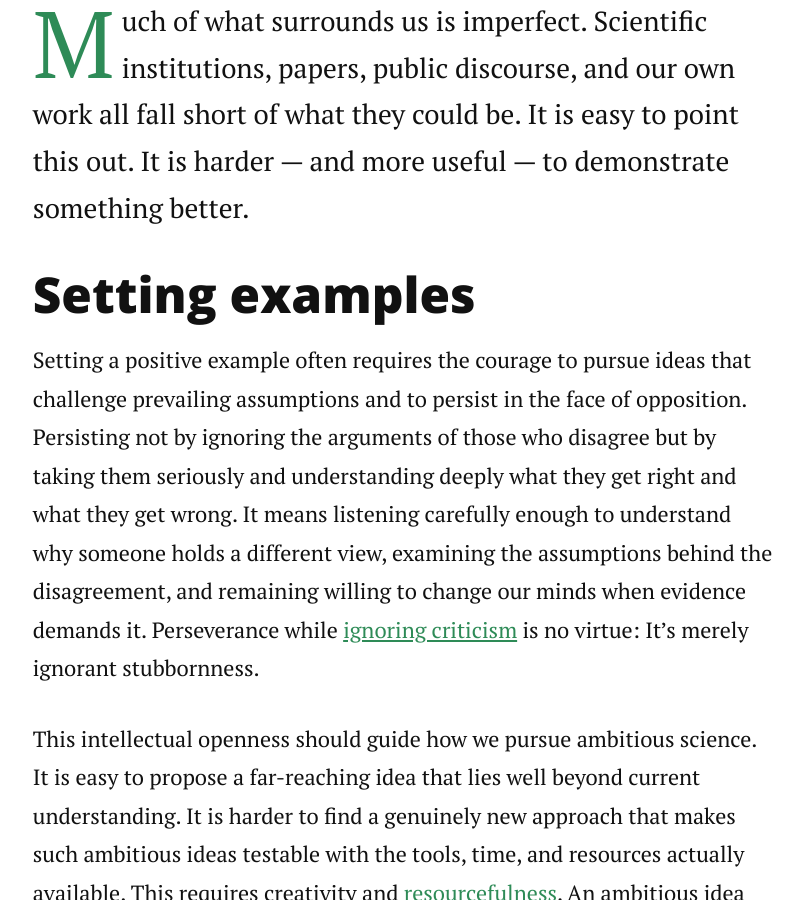
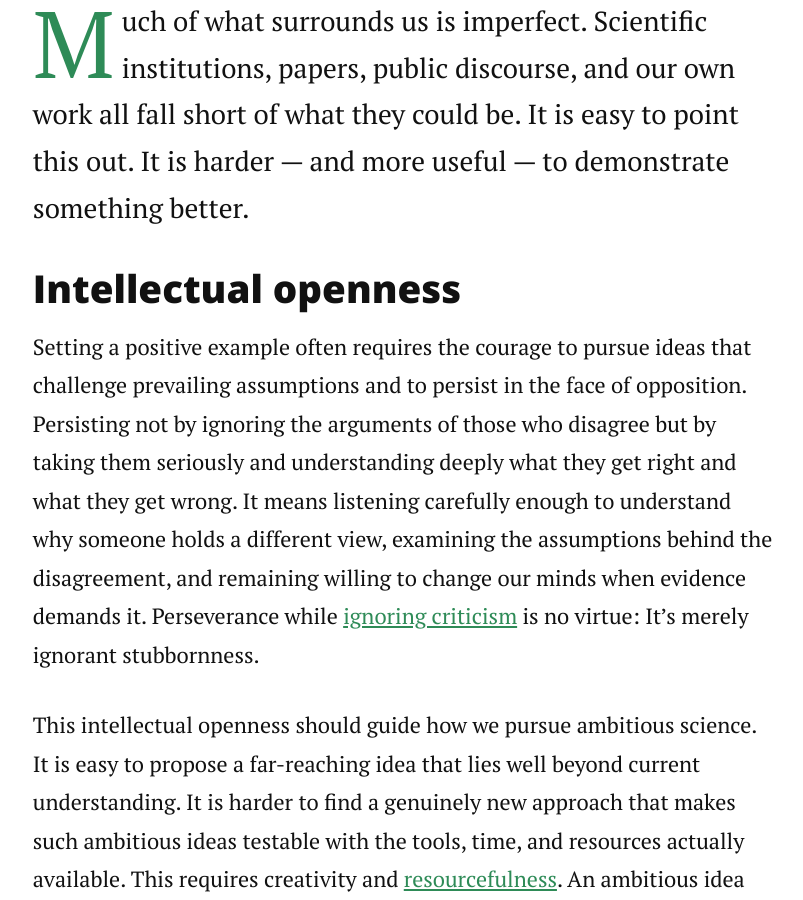
Before and after one commit to nslavov/nikolai, a Jekyll site: the page built from _posts/2024-10-16-proteome-scale.md, in a window 1280 px wide and 900 px high, scrolled down 520 px. Shown: the whole window, without its empty margins (236-1039 px from the left). Built offline with Jekyll 4.4.1, drawn with Linux system fonts in a browser that asks for light colours; nearby versions of some CDN libraries.

Commit message:
Update 2024-10-16-proteome-scale.md

```diff
--- a/_posts/2024-10-16-proteome-scale.md
+++ b/_posts/2024-10-16-proteome-scale.md
@@ -13,7 +13,7 @@ nav_exclude: false
 <p class="intro"><span class="dropcap">M</span>uch of what surrounds us is imperfect. Scientific institutions, papers, public discourse, and our own work all fall short of what they could be. It is easy to point this out. It is harder — and more useful — to demonstrate something better.
 </p>
 
-## Setting examples
+###  Intellectual openness
 Setting a positive example often requires the courage to pursue ideas that challenge prevailing assumptions and to persist in the face of opposition. Persisting not by ignoring the arguments of those who disagree but by taking them seriously and understanding deeply what they get right and what they get wrong. It means listening carefully enough to understand why someone holds a different view, examining the assumptions behind the disagreement, and remaining willing to change our minds when evidence demands it. Perseverance while [ignoring criticism](https://x.com/slavov_n/status/2090822247095173265?s=20) is no virtue:  It’s merely ignorant stubbornness.
 
 This intellectual openness should guide how we pursue ambitious science. It is easy to propose a far-reaching idea that lies well beyond current understanding. It is harder to find a genuinely new approach that makes such ambitious ideas testable with the tools, time, and resources actually available. This requires creativity and [resourcefulness](https://nikolai.slavovlab.net/Resourcefulness/). An ambitious idea becomes scientifically powerful not when it is difficult to imagine or impossible to refute, but when we can devise a way to confront it with reality and make it [feasible](https://www.nature.com/articles/d41586-026-02805-w).
@@ -22,7 +22,7 @@ That is also where intellectual leadership matters. Instead of complaining that
 
 
 
-## Intellectual multiplier
+### Intellectual multiplier
 The key to attaining ambitious goals lies beyond our own work: It is the intellectual inspiration and culture of high standards. It is the inspiration of students and colleagues to see possibilities that they might not otherwise have considered, and then give them the intellectual freedom and support to pursue those possibilities themselves. Ideas become more powerful as they are challenged, refined, and extended by team. This not only contributes to greater success of the scientific undertakings, but also supports the intellectual growth of the team. It is tremendously rewarding to see students becoming increasingly independent thinkers.
 
 This is one of the measures of scientific and academic success that matters most to me: our intellectual heritage reflected in the growth of our students and colleagues. My proudest moments are not our most influential research articles, but watching members of my teams become independent scientists who carry forward not just techniques, but a way of asking and answering questions. The initial spark becomes a brilliant light illuminating new corners if truths.
```
Also changed, not shown: other parts of _posts/2024-10-16-proteome-scale.md (+1 -1 lines).
